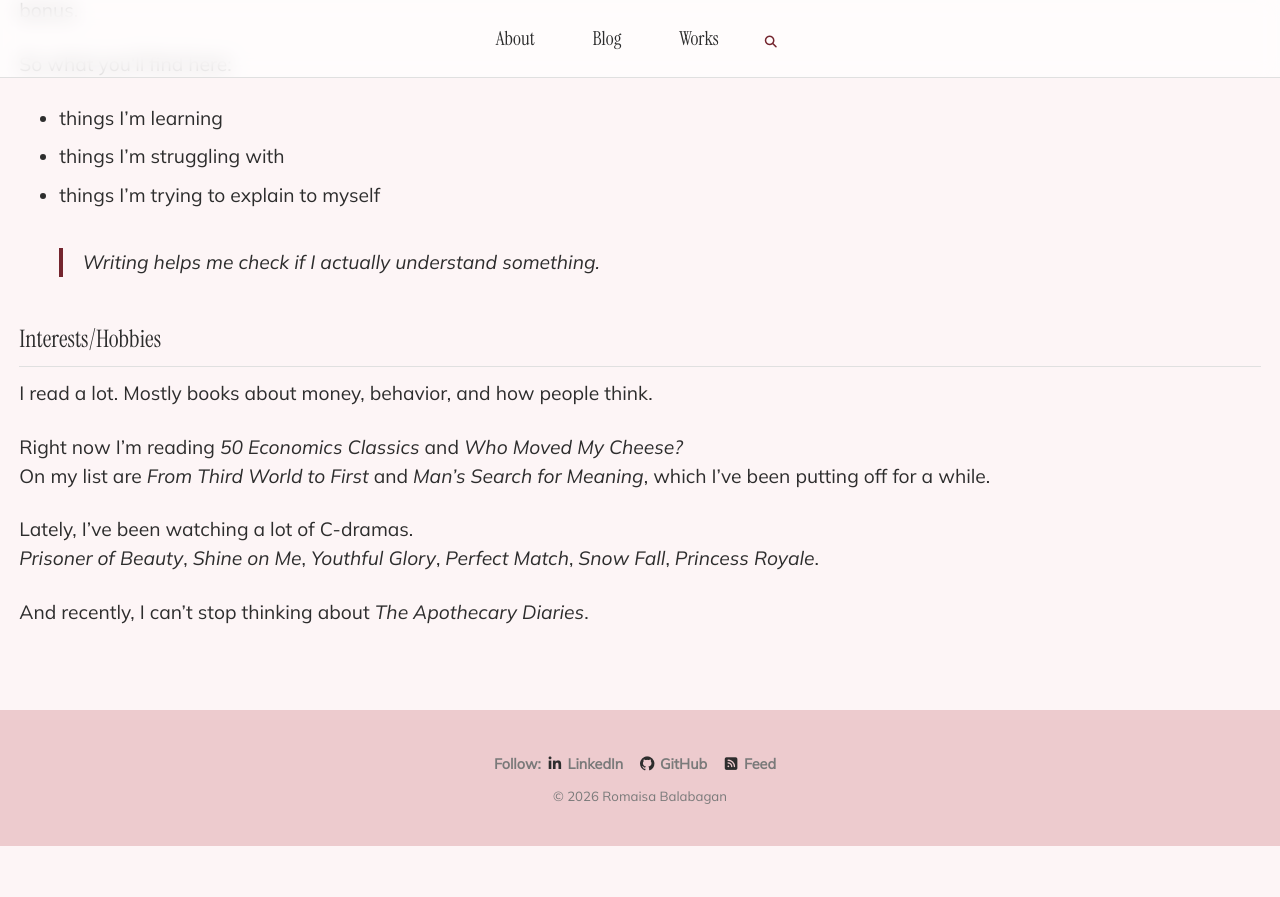
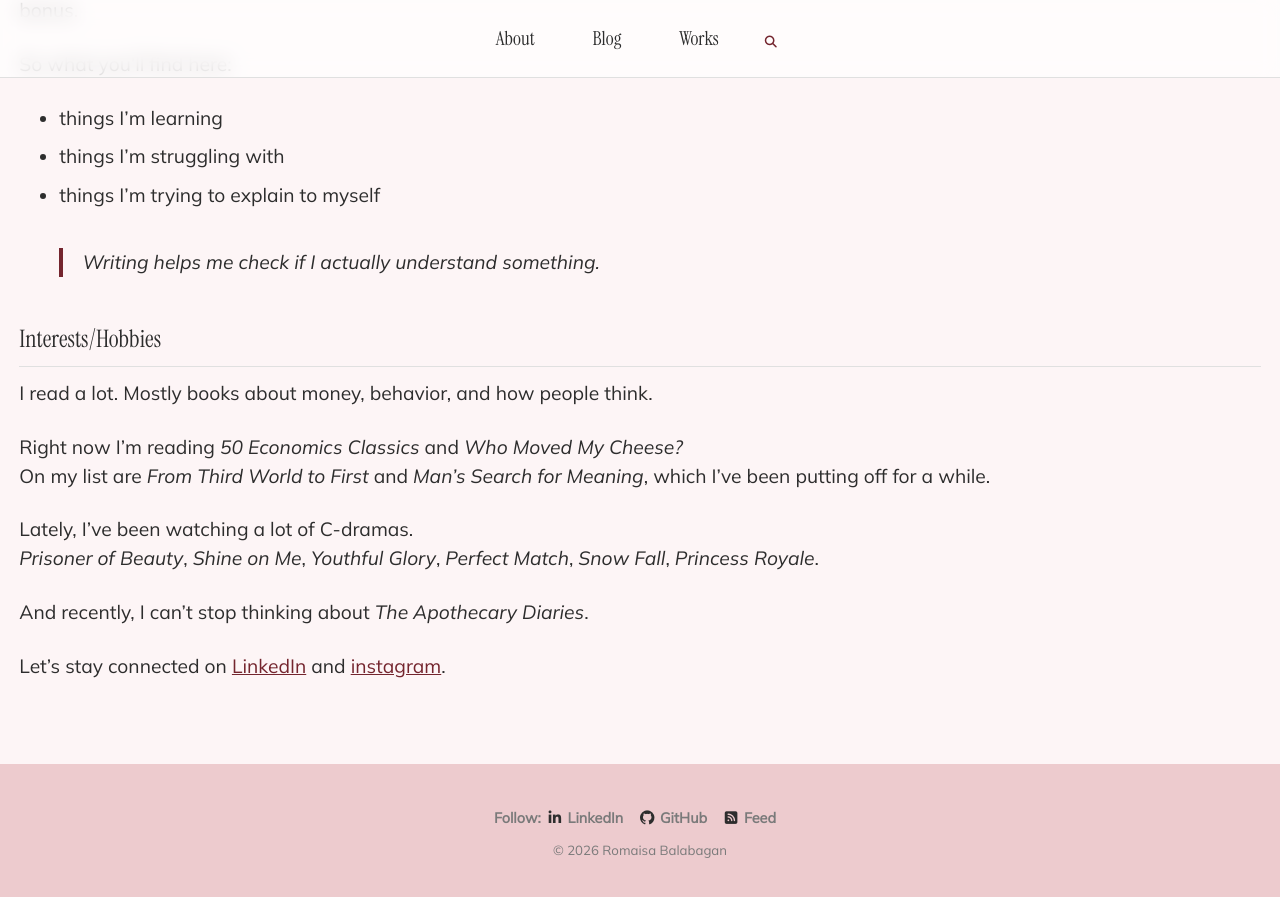
Before and after one commit to romaisablbgn/romaisablbgn.github.io, a Jekyll site: the page built from _pages/about.md, in a window 1280 px wide and 900 px high, scrolled down 1949 px. Shown: the top 897 px of the window. Built offline with Jekyll 4.4.1, drawn with Linux system fonts in a browser that asks for light colours; cached includes are drawn as plain includes; some web fonts are replaced; before the commit the page ends 2795 px from its top, so only the background shows below that.

Commit message:
Update about.md

```diff
--- a/_pages/about.md
+++ b/_pages/about.md
@@ -66,3 +66,8 @@ Lately, I’ve been watching a lot of C-dramas.
 *Prisoner of Beauty*, *Shine on Me*, *Youthful Glory*, *Perfect Match*, *Snow Fall*, *Princess Royale*.
 
 And recently, I can’t stop thinking about *The Apothecary Diaries*.
+
+Let's stay connected on [LinkedIn][LinkedIn] and [instagram] [instagram].
+
+[LinkedIn]: https://linkedin.com/in/romaisablbgn
+[instagram]:   https://instagram.com/romaisablbgn
```
